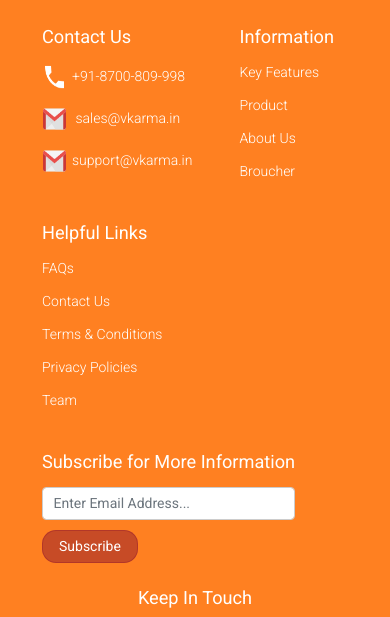
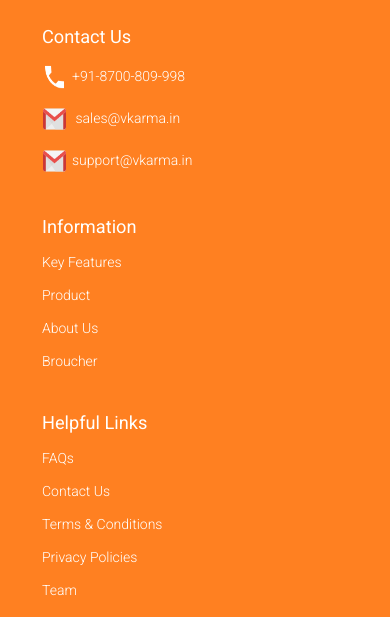
Before and after one commit to nikunjAg/Vkarma-1.0, a plain HTML site: page index.html in a window 390 px wide. Shown: the part 7247-7864 px from the top of the page. Drawn offline with nearby package versions, Linux system fonts and the light colour scheme.

Commit message:
Updated the footer

```diff
--- a/assets/styles/app.css
+++ b/assets/styles/app.css
@@ -13,8 +13,6 @@
 body {
 	font-family: 'Roboto', sans-serif !important;
 }
-
-
 
 ul {
 	list-style-position: inside;
@@ -615,10 +613,6 @@ input.form-control:active {
 		margin-top: 24px;
 	}
 
-	#footer-section .all-links {
-		/* flex-direction: column; */
-	}
-
 	#footer-section .footer-links {
 		flex-direction: column;
 		align-items: center;
@@ -633,3 +627,9 @@ input.form-control:active {
 		width: 150px;
 	}
 }
+
+@media (max-width: 400px) {
+	#footer-section .all-links {
+		flex-direction: column;
+	}
+}
```
